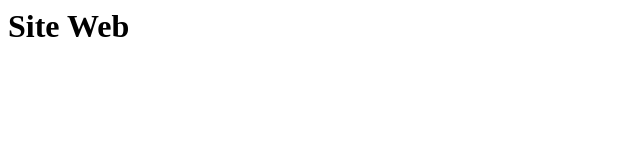
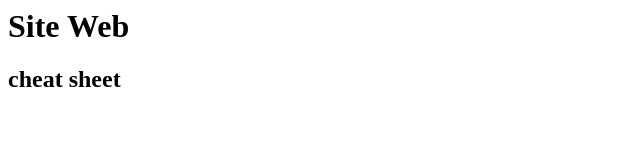
Before and after one commit to ESalamanca/ESalamanca.github.io, a plain HTML site: page index.html in a window 1280 px wide. Shown: the whole page, without its empty margins (0-640 px from the left). Drawn offline with Linux system fonts and the light colour scheme.

Commit message:
Update index.html

```diff
--- a/index.html
+++ b/index.html
@@ -1 +1,3 @@
 <h1>Site Web</h1>
+
+<h2>cheat sheet</h2>
```
